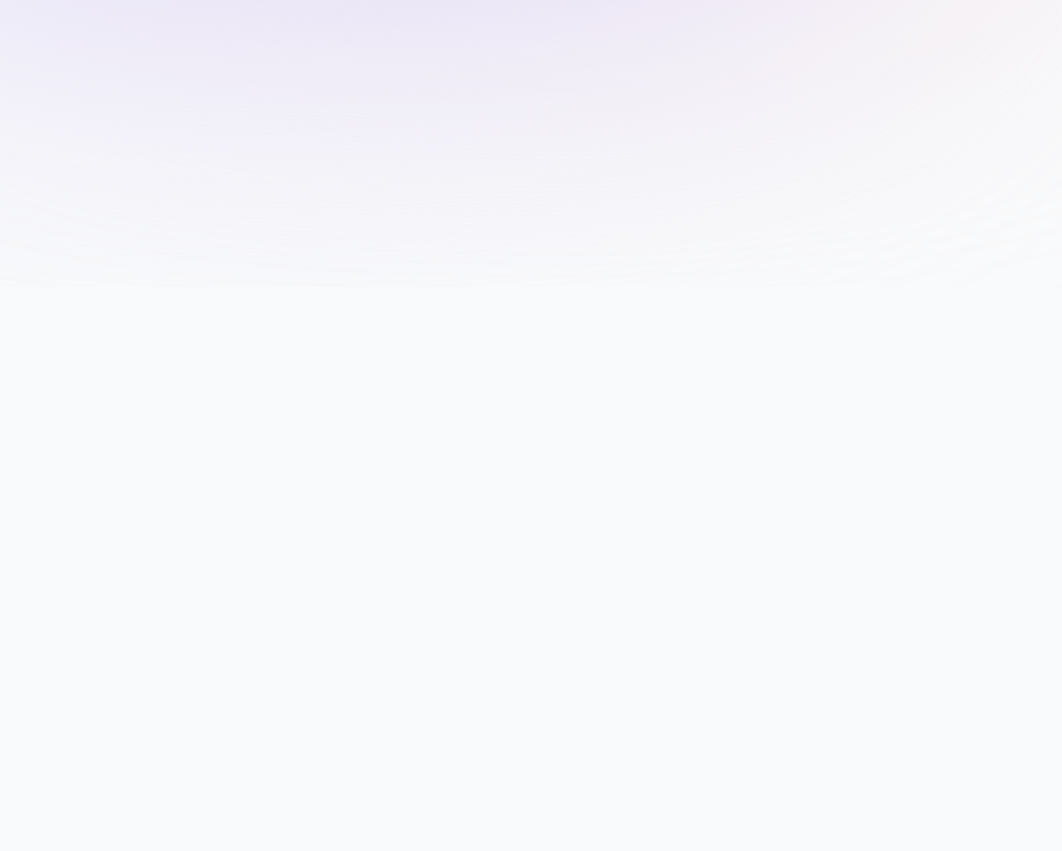
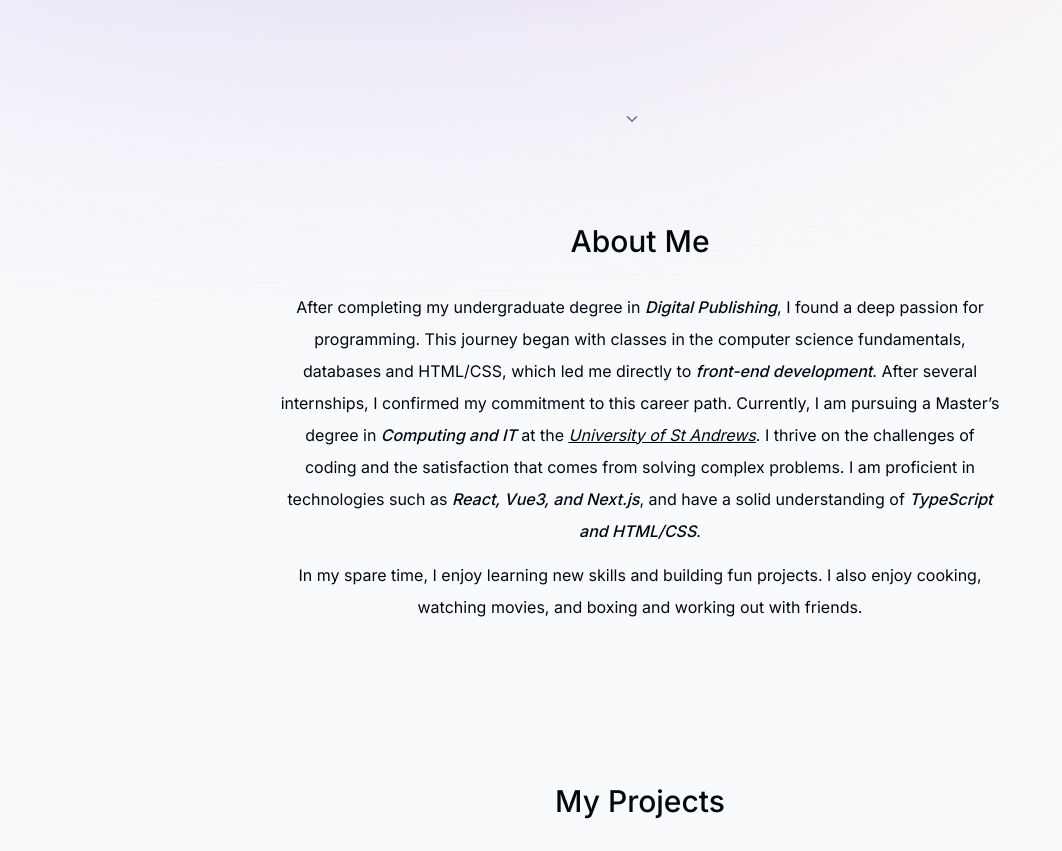
Before and after one commit to Codefreyy/joy-personal-portfolio, a Next.js app: page / in a window 1280 px wide. Shown: the part 513-1364 px from the top of the page, without its empty margins (0-1062 px from the left). Before the commit the page ends 800 px from the top, so only its background shows below. Built offline with nearby package versions, Linux system fonts and the light colour scheme.

Commit message:
finish about me section

```diff
--- a/app/page.tsx
+++ b/app/page.tsx
@@ -1,9 +1,15 @@
 import { Intro } from "@/components/Intro"
+import { SectionDivider } from "@/components/SectionDivider"
+import { About } from "@/components/About"
+import { Projects } from "@/components/Projects"
 
 export default function Home() {
   return (
     <main className="flex flex-col items-center justify-center px-4">
-      {<Intro />}
+      <Intro />
+      <SectionDivider />
+      <About />
+      <Projects />
     </main>
   )
 }
--- /dev/null
+++ b/components/About.tsx
@@ -0,0 +1,46 @@
+"use client"
+
+import React from "react"
+import { motion } from "framer-motion"
+import SectionHeading from "./SectionHeading"
+
+export function About() {
+  return (
+    <motion.section
+      className="mb-28 max-w-[45rem] text-center leading-8 sm:mb-40 scroll-mt-28"
+      initial={{ opacity: 0, y: 100 }}
+      animate={{ opacity: 1, y: 0 }}
+      transition={{ delay: 0.175 }}
+      id="about"
+    >
+      <SectionHeading>About me</SectionHeading>
+      <p className="mb-3">
+        After completing my undergraduate degree in{" "}
+        <span className="font-medium italic">Digital Publishing</span>, I found
+        a deep passion for programming. This journey began with classes in the
+        computer science fundamentals, databases and HTML/CSS, which led me
+        directly to{" "}
+        <span className="font-medium italic">front-end development</span>. After
+        several internships, I confirmed my commitment to this career path.
+        Currently, I am pursuing a Master’s degree in
+        <span className="font-medium italic"> Computing and IT</span> at the{" "}
+        <span className="italic underline">
+          <a href="https://www.st-andrews.ac.uk/" target="_blank">
+            University of St Andrews
+          </a>
+        </span>
+        . I thrive on the challenges of coding and the satisfaction that comes
+        from solving complex problems. I am proficient in technologies such as{" "}
+        <span className="font-medium italic">React, Vue3, and Next.js</span>,
+        and have a solid understanding of{" "}
+        <span className="font-medium italic">TypeScript and HTML/CSS</span>.
+      </p>
+
+      <p>
+        In my spare time, I enjoy learning new skills and building fun projects.
+        I also enjoy cooking, watching movies, and boxing and working out with
+        friends.
+      </p>
+    </motion.section>
+  )
+}
--- a/components/Intro.tsx
+++ b/components/Intro.tsx
@@ -1,7 +1,7 @@
 "use client"
 
 import Image from "next/image"
-import { animate, motion } from "framer-motion"
+import { motion } from "framer-motion"
 import { BsArrowRight, BsLinkedin } from "react-icons/bs"
 import { HiDownload } from "react-icons/hi"
 import { FaGithubSquare } from "react-icons/fa"
@@ -31,7 +31,8 @@ export function Intro() {
           <motion.span
             initial={{ scale: 0 }}
             animate={{ scale: 1 }}
-            className="absolute text-4xl bottom-0 right-0"
+            whileHover={{ scale: 1.25, rotate: 15 }}
+            className="absolute text-4xl bottom-0 right-0 hover:rotate-2"
             transition={{
               type: "spring",
               duration: 0.7,
@@ -56,7 +57,7 @@ export function Intro() {
       </motion.h1>
 
       <motion.div
-        className="flex items-center justify-center gap-2 px-4 text-lg font-medium"
+        className="flex flex-col sm:flex-row items-center justify-center  gap-3 px-4 text-lg font-medium"
         initial={{ opacity: 0, y: 100 }}
         animate={{ opacity: 1, y: 0 }}
         transition={{
@@ -65,7 +66,7 @@ export function Intro() {
       >
         <Link
           href="#contact"
-          className="group bg-gray-900 px-4 py-2 text-sm sm:text-lg text-white sm:px-7 sm:py-3 flex flex-nowrap items-center gap-2  rounded-full outline-none focus:scale-110 hover:scale-110 hover:bg-gray-950 active:scale-105 transition"
+          className="group bg-gray-900 px-4 py-2 text-sm sm:text-lg text-white sm:px-7 sm:py-3 flex items-center gap-2  rounded-full outline-none focus:scale-110 hover:scale-110 hover:bg-gray-950 active:scale-105 transition"
         >
           Contact me here
           <BsArrowRight className="opacity-70 group-hover:translate-x-1 transition" />
--- /dev/null
+++ b/components/Projects.tsx
@@ -0,0 +1,9 @@
+import SectionHeading from "./SectionHeading"
+
+export function Projects() {
+  return (
+    <section>
+      <SectionHeading>My Projects</SectionHeading>
+    </section>
+  )
+}
--- /dev/null
+++ b/components/SectionDivider.tsx
@@ -0,0 +1,20 @@
+"use client"
+
+import { motion } from "framer-motion"
+import Link from "next/link"
+import { IoIosArrowDown } from "react-icons/io"
+
+export function SectionDivider() {
+  return (
+    <motion.div
+      initial={{ opacity: 0, scale: 0 }}
+      animate={{ opacity: 1, scale: 1 }}
+      whileHover={{ scale: 1.25 }}
+      className="text-gray-500 w-8 h-8 mt-28 mb-20 rounded-full hidden sm:block "
+    >
+      <Link href="#about">
+        <IoIosArrowDown className="transition" />
+      </Link>
+    </motion.div>
+  )
+}
--- /dev/null
+++ b/components/SectionHeading.tsx
@@ -0,0 +1,13 @@
+import React from "react";
+
+type SectionHeadingProps = {
+  children: React.ReactNode;
+};
+
+export default function SectionHeading({ children }: SectionHeadingProps) {
+  return (
+    <h2 className="text-3xl font-medium capitalize mb-8 text-center">
+      {children}
+    </h2>
+  );
+}
```
